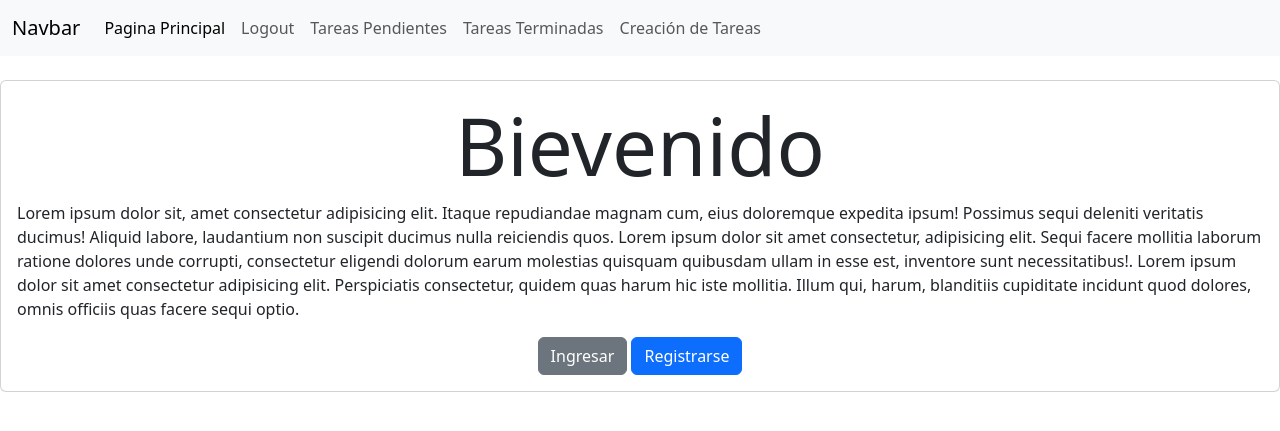
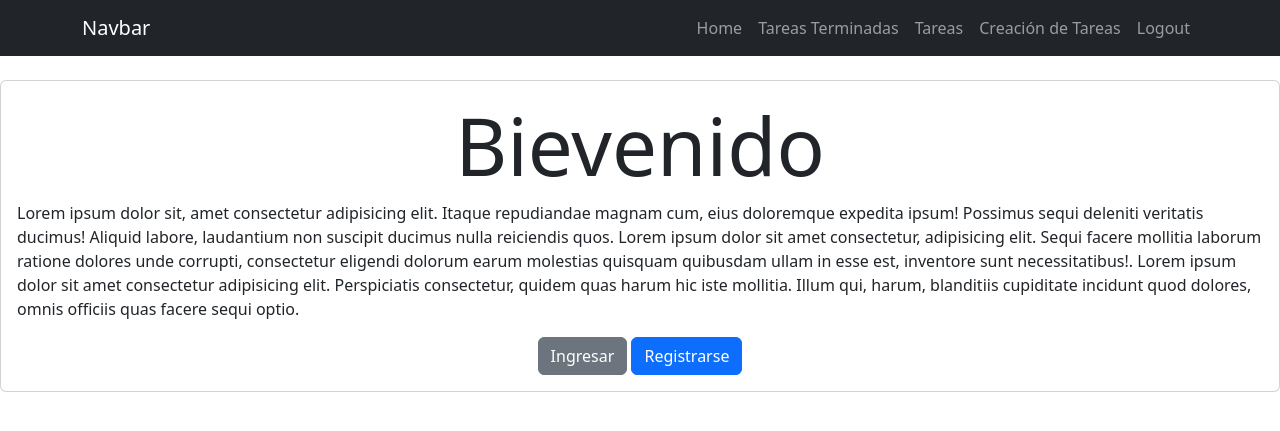
Before and after one commit to Mahatmakira/Django_crud, a Django app: page / in a window 1280 px wide. Shown: the top 431 px of the page. Run offline with Django 4.2, Linux system fonts and the light colour scheme; the visitor is signed in with stand-in values (Sample User, id 1).

Commit message:
cambio navbar

```diff
--- /dev/null
+++ b/tasks/templates/_navbar.html
@@ -0,0 +1,48 @@
+<nav class="navbar navbar-expand-lg navbar-dark bg-dark">
+    <div class="container">
+      <a class="navbar-brand" href="/">Navbar</a>
+      <button
+        class="navbar-toggler"
+        type="button"
+        data-bs-toggle="collapse"
+        data-bs-target="#navbarNav"
+        aria-controls="navbarNav"
+        aria-expanded="false"
+        aria-label="Toggle navigation"
+      >
+        <span class="navbar-toggler-icon"></span>
+      </button>
+      <div class="collapse navbar-collapse" id="navbarNav">
+        <ul class="navbar-nav ms-auto">
+          <li class="nav-item">
+            <a href="/" class="nav-link">Home</a>
+          </li>
+          {% if user.is_authenticated %}
+          <li class="nav-item">
+            <a href="{% url 'task_ending' %}" class="nav-link"
+              >Tareas Terminadas</a
+            >
+          </li>
+          <li class="nav-item">
+            <a href="{% url 'task' %}" class="nav-link">Tareas</a>
+          </li>
+          <li class="nav-item">
+            <a href="{% url 'create_task' %}" class="nav-link">Creación
+              de Tareas
+            </a>
+          </li>
+          <li class="nav-item">
+            <a class="nav-link" href="{% url 'logout' %}">Logout</a>
+          </li>
+          {% else %}
+          <li class="nav-item">
+            <a href="{% url 'signin' %}" class="nav-link">Inicio de sesión</a>
+          </li>
+          <li class="nav-item">
+            <a href="{% url 'signup' %}" class="nav-link">Registro</a>
+          </li>
+          {% endif %}
+        </ul>
+      </div>
+    </div>
+  </nav>
--- a/tasks/templates/base.html
+++ b/tasks/templates/base.html
@@ -10,48 +10,9 @@
     <link rel="stylesheet" href="	https://cdn.jsdelivr.net/npm/bootstrap@5.3.0-alpha3/dist/css/bootstrap.min.css">
 </head>
 <body>
-    <nav class="navbar navbar-expand-lg bg-body-tertiary">
-        <div class="container-fluid">
-          <a class="navbar-brand" href="#">Navbar</a>
-          <button class="navbar-toggler" type="button" data-bs-toggle="collapse" data-bs-target="#navbarNav" aria-controls="navbarNav" aria-expanded="false" aria-label="Toggle navigation">
-            <span class="navbar-toggler-icon"></span>
-          </button>
-          <div class="collapse navbar-collapse" id="navbarNav">
-            <ul class="navbar-nav">
-                <li class="nav-item">
-                    {# Note: se usa url para traer nombre de url sin necesidad de ruta #}
-                    <a class="nav-link active" aria-current="page" href="{% url 'home' %}"> Pagina Principal</a>
-                </li>
-                {% if user.is_authenticated %}
-                    <li class="nav-item">
-                        <a class="nav-link" href="{% url 'logout' %}"> Logout</a>
-                    </li>
-                    <li class="nav-item">
-                        <a class="nav-link" href="{% url 'task' %}"> Tareas Pendientes</a>
-                    </li>
-                    <li class="nav-item">
-                        <a class="nav-link" href="{% url 'task_ending' %}"> Tareas Terminadas</a>
-                    </li>
-                    <li class="nav-item">
-                        <a class="nav-link" href="{% url 'create_task' %}"> Creación de Tareas </a>
-                    </li>
-                {%else%}
-                    <li class="nav-item">
-                        <a class="nav-link" href="{% url 'signup' %}"> Registro </a>
-                    </li>
-                    <li class="nav-item">
-                        <a class="nav-link" href="{% url 'signin' %}"> Inicio de  sección </a>
-                    </li>
-                {% endif %}
-            </ul>
-          </div>
-        </div>
-      </nav>
+    {% include '_navbar.html' %}
 
-    <main>
-        {% block content %}
-        {% endblock %}
-    </main>
-
-</body>
+    {% block content %}
+    {% endblock %}
+  </body>
 </html>
```
